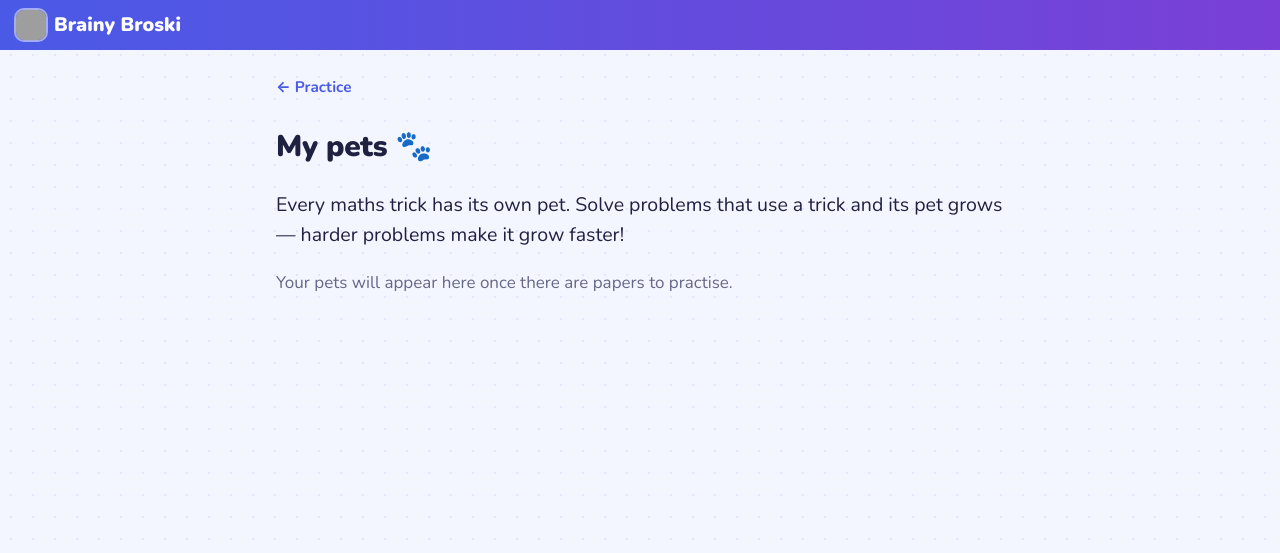
After one commit to ditesh/brainy-broski, a FastAPI app: template app/templates/pets/index.html in a window 1280 px wide. The commit adds this page. Shown: the top 553 px of the page. Run offline with FastAPI, Linux system fonts and the light colour scheme; the template is opened without the code that fills it, so the values that code supplies are empty; parts of the project's set-up code (start-up, migrations or seed data) failed here and were passed over; some libraries are stand-ins or nearby versions; grey boxes are pictures that could not be loaded.

Commit message:
feat: my pets page and buddy
Co-Authored-By: Claude Opus 5.5 <noreply@anthropic.com>
Claude-Session: https://claude.ai/code/session_01LFeRU71sd1r2tAWmFsca27

```diff
--- a/app/routes/pets.py
+++ b/app/routes/pets.py
@@ -1,14 +1,57 @@
-"""Technique pets: the parent preview of every creature (and, later, the child's collection)."""
-from fastapi import APIRouter, Depends, Request
+"""Technique pets: the child's collection, choosing a buddy, and the parent preview of every creature."""
+from fastapi import APIRouter, Depends, Form, HTTPException, Request
+from fastapi.responses import RedirectResponse
+from sqlalchemy.orm import Session
 
-from app.auth import require_parent
-from app.models import User
+from app.auth import current_user, require_parent
+from app.db import get_db
+from app.models import Role, User
 from app.pets.creatures import CREATURES
+from app.pets.growth import GROWN, HATCH, buddy, growth, shown_tags
 from app.techniques import TECHNIQUES
 from app.web import render
 
 router = APIRouter()
 TECHNIQUE_NAMES = {t: name for t, name, _ in TECHNIQUES}
+TECHNIQUE_ABOUT = {t: about for t, _, about in TECHNIQUES}
+
+
+def progress_text(points: int) -> str:
+    if points < HATCH:
+        return f"{points} / {HATCH} to hatch"
+    if points < GROWN:
+        return f"{points} / {GROWN} to grow up"
+    return "Grown-up!"
+
+
+def _page(request: Request, db: Session, user: User, status_code: int = 200, **extra):
+    states = growth(db, user)
+    shown = shown_tags(db, user, states)
+    pets = [{"c": CREATURES[t], "state": states[t], "progress": progress_text(states[t].points),
+             "pct": min(100, round(100 * states[t].points / GROWN)), "technique": TECHNIQUE_NAMES[t],
+             "about": TECHNIQUE_ABOUT[t]} for t in shown]
+    return render(request, "pets/index.html", status_code=status_code, pets=pets, mystery=len(TECHNIQUES) - len(shown),
+                  buddy=buddy(db, user, states), **extra)
+
+
+@router.get("/pets")
+def my_pets(request: Request, user: User = Depends(current_user), db: Session = Depends(get_db)):
+    if user.role != Role.child:
+        return RedirectResponse("/parent/pets/preview", status_code=303)
+    return _page(request, db, user)
+
+
+@router.post("/pets/buddy")
+def choose_buddy(request: Request, tag: str = Form(""), user: User = Depends(current_user),
+                 db: Session = Depends(get_db)):
+    if user.role != Role.child:
+        raise HTTPException(status_code=403)
+    states = growth(db, user)
+    if tag not in states or states[tag].stage == "egg":
+        return _page(request, db, user, status_code=400, error="Only a hatched pet can be your buddy.")
+    user.buddy_tag = tag
+    db.commit()
+    return _page(request, db, user, saved=CREATURES[tag].name)
 
 
 @router.get("/parent/pets/preview")
--- a/app/static/pets.css
+++ b/app/static/pets.css
@@ -81,3 +81,23 @@
 .preview-grid { display: grid; gap: 14px; }
 .preview-row h2 { margin: 0; } .preview-row p { margin: 2px 0 8px; }
 .preview-stages { gap: 12px; align-items: flex-end; flex-wrap: wrap; }
+
+/* my pets page */
+.pet-grid { display: grid; grid-template-columns: repeat(auto-fill, minmax(190px, 1fr)); gap: 14px; margin-top: 12px; }
+.pet-card { display: flex; flex-direction: column; align-items: center; text-align: center; gap: 4px; }
+.pet-card.is-buddy { border-color: var(--accent); }
+.pet-card h2 { margin: 4px 0 0; font-size: var(--fs-lg); }
+.pet-card p { margin: 0; }
+.pet-technique { font-weight: var(--fw-bold); color: var(--muted); font-size: var(--fs-sm); }
+.pet-bar { width: 100%; height: 8px; border-radius: 4px; background: var(--line); overflow: hidden; margin-top: 6px; }
+.pet-bar i { display: block; height: 100%; background: linear-gradient(90deg, var(--accent), var(--accent-2)); }
+.pet-progress { font-size: var(--fs-sm); }
+.pet-card details { align-self: stretch; text-align: left; font-size: var(--fs-sm); }
+.pet-card form { margin-top: 6px; }
+.mystery { margin-top: 16px; font-weight: var(--fw-bold); color: var(--muted); }
+
+/* home: goal + buddy side by side */
+.home-top { display: flex; gap: 12px; align-items: stretch; flex-wrap: wrap; }
+.home-top .goal-card { flex: 1 1 260px; margin: 12px 0 8px; }
+.buddy { display: flex; flex-direction: column; align-items: center; justify-content: center; gap: 4px;
+         margin: 12px 0 8px; font-size: var(--fs-sm); }
--- a/app/templates/base.html
+++ b/app/templates/base.html
@@ -26,7 +26,7 @@
     <nav>
       {% set path = request.url.path %}
       {% macro tab(href, label, match) %}<a href="{{ href }}"{% if path.startswith(match) %} aria-current="page"{% endif %}>{{ label }}</a>{% endmacro %}
-      {% if user.role.value == "parent" %}{{ tab("/parent", "📚 Papers", "/parent") }}{% else %}{{ tab("/practice", "🚀 Practice", "/practice") }}{% endif %}
+      {% if user.role.value == "parent" %}{{ tab("/parent", "📚 Papers", "/parent") }}{% else %}{{ tab("/practice", "🚀 Practice", "/practice") }}{{ tab("/pets", "🐾 Pets", "/pets") }}{% endif %}
       {{ tab("/progress", "📈 Progress", "/progress") }}
       {{ tab("/account", (user.avatar or ("🙂" if user.role.value == "child" else "⚙️")) ~ " " ~ ("Me" if user.role.value == "child" else "Account"), "/account") }}
       <form method="post" action="/logout" class="inline"><button class="link">Log out {{ user.display_name }}</button></form>
--- /dev/null
+++ b/app/templates/pets/index.html
@@ -0,0 +1,34 @@
+{% extends "base.html" %}
+{% from "macros.html" import alert %}
+{% from "pets/_pet.html" import pet %}
+{% block back %}<a class="back" href="/practice">← Practice</a>{% endblock %}
+{% block content %}
+<h1>My pets 🐾</h1>
+<p class="hello">Every maths trick has its own pet. Solve problems that use a trick and its pet grows — harder problems make it grow faster!</p>
+{% if error %}{{ alert("error", error) }}{% endif %}
+{% if saved %}{{ alert("success", saved ~ " is your buddy now!") }}{% endif %}
+{% if not pets %}
+<p class="muted">Your pets will appear here once there are papers to practise.</p>
+{% endif %}
+<div class="pet-grid">
+{% for p in pets %}
+  <article class="card pet-card{% if p.c.tag == buddy %} is-buddy{% endif %}">
+    {{ pet(p.c, p.state.stage, size=130) }}
+    <h2>{% if p.state.stage == "egg" %}Mystery egg{% else %}{{ p.c.name }}{% endif %}</h2>
+    <p class="pet-technique">{{ p.technique }}</p>
+    <div class="pet-bar" role="progressbar" aria-valuemin="0" aria-valuemax="15" aria-valuenow="{{ p.state.points }}"><i style="width:{{ p.pct }}%"></i></div>
+    <p class="muted pet-progress">{{ p.progress }}</p>
+    <details>
+      <summary>About this trick</summary>
+      <p>{{ p.about }}</p>
+      <p class="muted">Right first time: +1 to +3 (harder questions give more). Fixed a miss later: +1.</p>
+    </details>
+    {% if p.c.tag == buddy %}<p class="chip done">⭐ Your buddy</p>
+    {% elif p.state.stage != "egg" %}
+    <form method="post" action="/pets/buddy"><input type="hidden" name="tag" value="{{ p.c.tag }}"><button>Make my buddy</button></form>
+    {% endif %}
+  </article>
+{% endfor %}
+</div>
+{% if mystery %}<p class="mystery">🥚 {{ mystery }} more to discover — new pets appear as you meet new tricks.</p>{% endif %}
+{% endblock %}
```
Also changed, not shown: app/routes/practice.py (+11 -0 lines), app/templates/practice_home.html (+8 -1 lines), tests/test_pets_page.py (added, +77 -0 lines).
